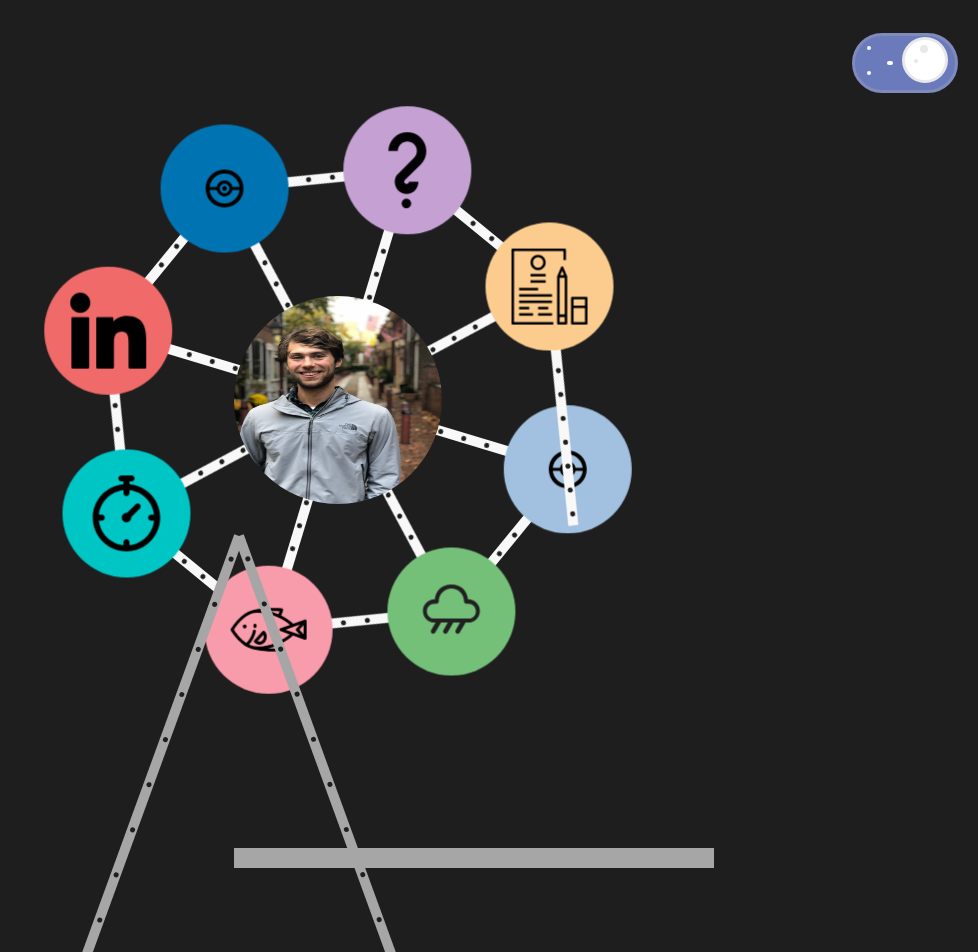
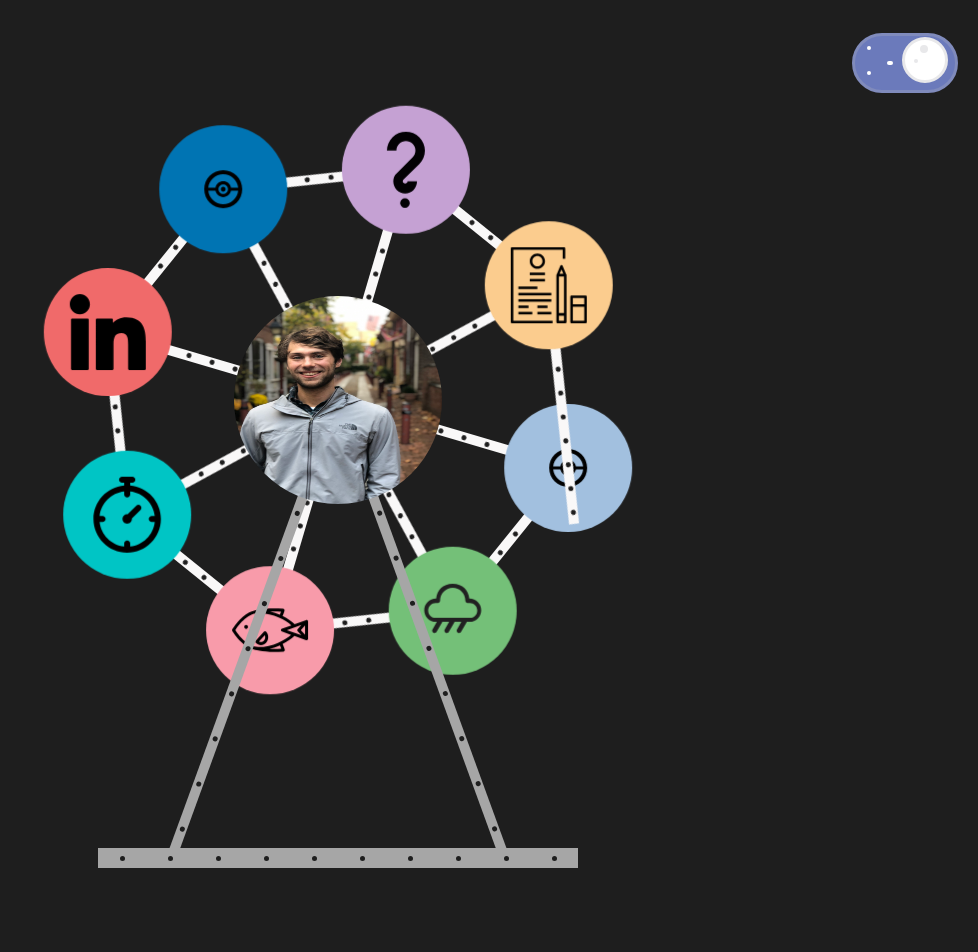
Before and after one commit to piacib/portfolio, a React (Create React App) app: page / in a window 1280 px wide. Shown: the top 952 px of the page, without its empty margins (302-1280 px from the left). After the commit the page ends 868 px from the top, so only its background shows below. Built offline with nearby package versions, Linux system fonts and the light colour scheme.

Commit message:
rm arms added bolts and firstBubble prop

```diff
--- a/src/components/FerrisWheel/FerrisWheel.tsx
+++ b/src/components/FerrisWheel/FerrisWheel.tsx
@@ -137,7 +137,7 @@ const FerrisWheel: React.FC<Props> = () => {
         href2={centerImageData.demoHref}
       />
       <ul>
-        {dataArray.slice(2).map((data) => (
+        {dataArray.slice(2).map((data, idx) => (
           <Bubble
             onClick={() => {
               setCenterImageData({
@@ -150,6 +150,7 @@ const FerrisWheel: React.FC<Props> = () => {
             imageSrc={data.imageSrc}
             imageAlt={data.imageAlt}
             text={data.text}
+            firstBubble={idx === 0 ? true : false}
           />
         ))}
         <Bubble
@@ -180,17 +181,8 @@ const FerrisWheel: React.FC<Props> = () => {
           imageAlt={dataArray[1].imageAlt}
           text={dataArray[1].text}
         />
-        <div className="arms">
-          {[1, 2, 3, 4].map((x) => (
-            <div className="line">
-              {[1, 2, 3, 4, 5, 6, 7, 8, 9, 10].map((x) => (
-                <div className="bolt"></div>
-              ))}
-            </div>
-          ))}
-        </div>
       </ul>
-      <div className="support">
+      <div className="support flex-center">
         <div className="support-beam support-left">
           {[0, 1, 2, 3, 4, 5, 6, 7, 8, 9].map((x) => (
             <div className="bolt"></div>
@@ -201,8 +193,13 @@ const FerrisWheel: React.FC<Props> = () => {
             <div className="bolt"></div>
           ))}
         </div>
-        <div className="base"></div>
+        <div className="base">
+          {[0, 1, 2, 3, 4, 5, 6, 7, 8, 9].map((x) => (
+            <div className="bolt"></div>
+          ))}
+        </div>
       </div>
+
       <ExpandingPage
         expand={expandAboutMe}
         setExpand={(e) => setExpandAboutMe(e)}
```
